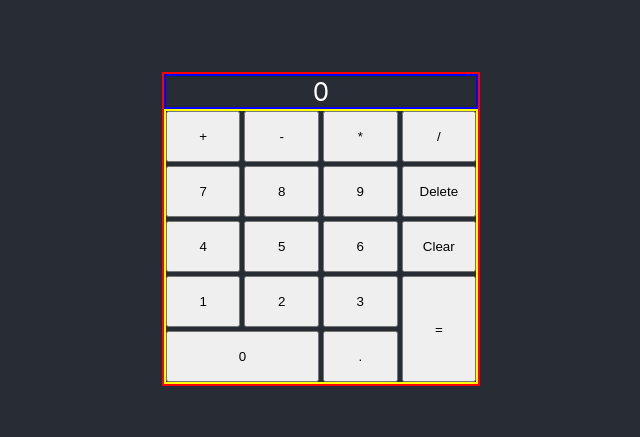
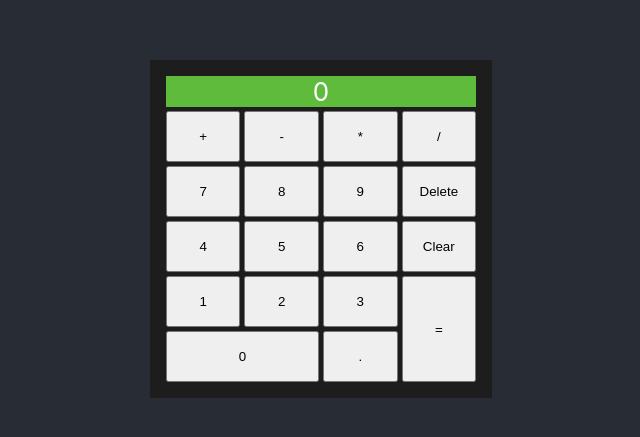
Before and after one commit to alstroemerieae/fcc-react-calculator, a React (Create React App) app: page / in a window 1280 px wide. Shown: the part 171-608 px from the top of the page, without its empty margins (319-959 px from the left). Built offline with nearby package versions, Linux system fonts and the light colour scheme.

Commit message:
Update app style

```diff
--- a/src/App.css
+++ b/src/App.css
@@ -10,21 +10,29 @@
   text-align: center;
 }
 
-.calculator {
-  border: 2px solid red;
+* {
+	margin: 0;
+	padding: 0;
+	box-sizing: border-box;
 }
 
-.calculator-display {
-  border: 2px solid blue;
+:root {
+	--default-primary-color:#1d1d1d;
+	--screen-bg-color: rgb(95, 187, 59);
+	--screen-text-color: rgb(27, 27, 27);
 }
 
-.calculator-buttons {
-  border: 2px solid yellow;
+
+.calculator {
+  background-color: var(--default-primary-color);
   display: grid;
   grid-template-columns: repeat(4, 1fr);
   grid-template-rows: auto;
   gap: .25rem;
+  padding: 1rem;
   grid-template-areas:
+  "display display display display"
+  "display display display display"
   "add subtract multiply divide"
   "seven eight nine delete"
   "four five six clear"
@@ -32,8 +40,20 @@
   "zero zero decimal equals"
 }
 
+.calculator-display {
+  background-color: var(--screen-bg-color);
+}
+
+.calculator-buttons {
+  background-color: yellow;
+}
+
 .calculator-button {
   padding: 1rem;
+}
+
+#display {
+  grid-area: display;
 }
 
 #zero {
--- a/src/App.js
+++ b/src/App.js
@@ -76,12 +76,12 @@ function App() {
   return (
     <div className="App">
       <div className="calculator">
+        {/* Display */}
         <div id="display" className="calculator-display">
           {
             currentInput.length === 0 ? 0 : currentInput
           }
         </div>
-        <div className="calculator-buttons">
         {/* Numbers */}
         <button id="zero"     className="calculator-button" onClick={(e) => numberInput(e)}>0</button>
         <button id="one"      className="calculator-button" onClick={(e) => numberInput(e)}>1</button>
@@ -104,7 +104,6 @@ function App() {
         <button id="delete"   className="calculator-button" onClick={(e) => numberInput(e)}>Delete</button>
       </div>
     </div>
-    </div>
   );
 }
 
```
Lines whose indentation alone changed are shown as unchanged.
